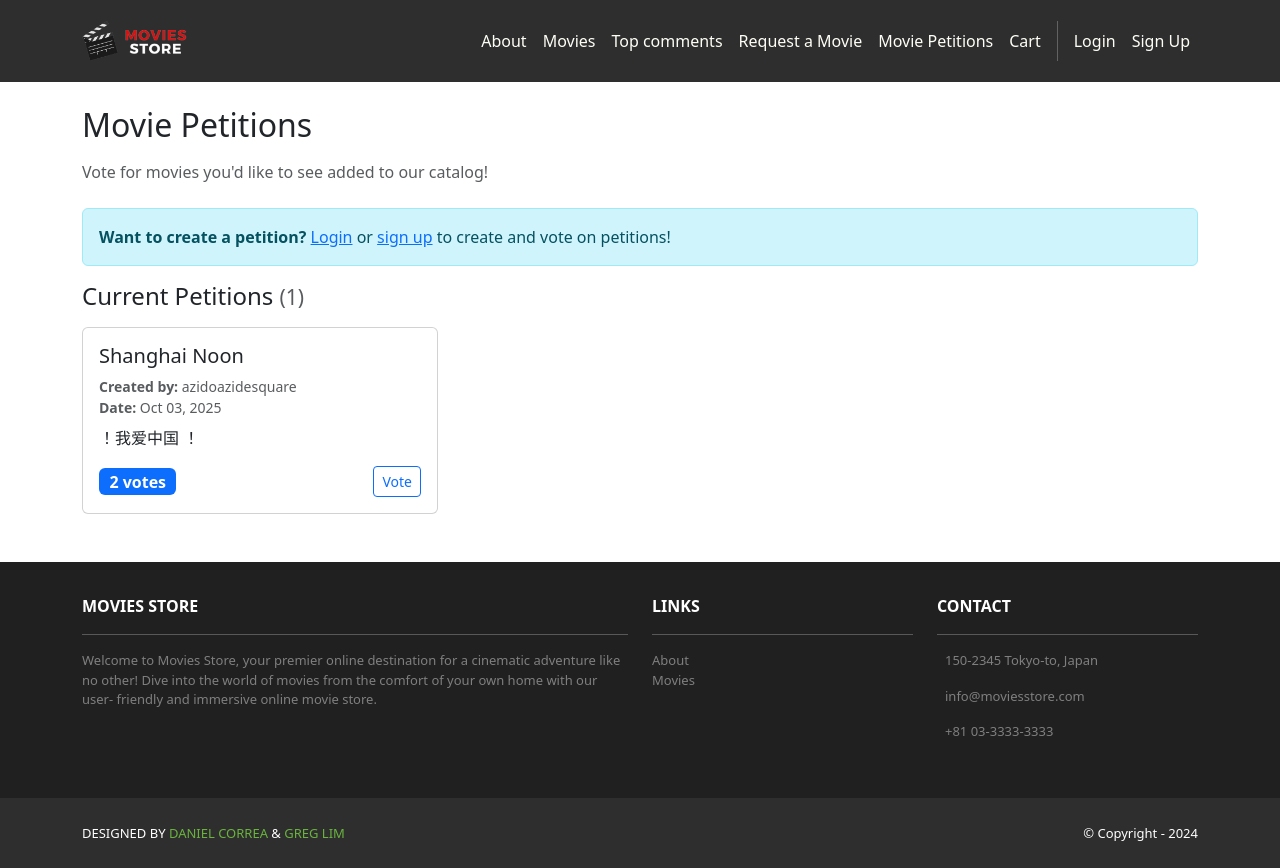
After one commit to graeyyscale/moviesstore, a Django app: page /movies/petitions/ in a window 1280 px wide. The commit adds this page. Run offline with Django 5.2, Linux system fonts and the light colour scheme; data comes from the database, SQL or seed files in the repository; both versions use the stored data as it was after the commit.

Commit message:
Practical Remedial Update

```diff
--- a/movies/forms.py
+++ b/movies/forms.py
@@ -1,5 +1,5 @@
 from django import forms
-from .models import MovieRequest
+from .models import MovieRequest, MoviePetition
 
 class MovieRequestForm(forms.ModelForm):
     class Meta:
@@ -13,3 +13,17 @@ class MovieRequestForm(forms.ModelForm):
             "name": forms.TextInput(attrs={"class": "form-control"}),
             "description": forms.Textarea(attrs={"rows": 3, "class": "form-control"}),
         }
+
+
+class MoviePetitionForm(forms.ModelForm):
+    class Meta:
+        model = MoviePetition
+        fields = ["name", "description"]
+        labels = {
+            "name": "Movie Name",
+            "description": "Why should this movie be added?",
+        }
+        widgets = {
+            "name": forms.TextInput(attrs={"class": "form-control"}),
+            "description": forms.Textarea(attrs={"rows": 4, "class": "form-control", "placeholder": "Tell us why this movie should be added to our catalog..."}),
+        }
--- a/movies/models.py
+++ b/movies/models.py
@@ -56,3 +56,59 @@ class MovieRequest(models.Model):
 
     def __str__(self):
         return f"{self.name} (by {self.user})"
+
+
+class MoviePetition(models.Model):
+    """
+    A petition for a movie to be added to the store.
+    All users can see and vote on petitions.
+    """
+    user = models.ForeignKey(
+        settings.AUTH_USER_MODEL,
+        on_delete=models.CASCADE,
+        related_name="movie_petitions",
+    )
+    name = models.CharField(max_length=200)
+    description = models.TextField(blank=True)
+    created_at = models.DateTimeField(default=timezone.now)
+
+    class Meta:
+        ordering = ("-created_at",)
+
+    def __str__(self):
+        return f"{self.name} (petition by {self.user})"
+
+    def get_vote_count(self):
+        """Get the total number of votes for this petition"""
+        return self.votes.count()
+
+    def user_has_voted(self, user):
+        """Check if a user has already voted on this petition"""
+        if not user.is_authenticated:
+            return False
+        return self.votes.filter(user=user).exists()
+
+
+class MoviePetitionVote(models.Model):
+    """
+    A vote on a movie petition.
+    Each user can vote only once per petition.
+    """
+    user = models.ForeignKey(
+        settings.AUTH_USER_MODEL,
+        on_delete=models.CASCADE,
+        related_name="petition_votes",
+    )
+    petition = models.ForeignKey(
+        MoviePetition,
+        on_delete=models.CASCADE,
+        related_name="votes",
+    )
+    created_at = models.DateTimeField(default=timezone.now)
+
+    class Meta:
+        unique_together = ('user', 'petition')  # Prevent duplicate votes
+        ordering = ("-created_at",)
+
+    def __str__(self):
+        return f"{self.user.username} voted for {self.petition.name}"
--- /dev/null
+++ b/movies/templates/movies/petitions.html
@@ -0,0 +1,105 @@
+{% extends 'base.html' %}
+{% load static %}
+{% block content %}
+<div class="container py-4">
+
+  <h2 class="mb-3">Movie Petitions</h2>
+  <p class="text-muted mb-4">Vote for movies you'd like to see added to our catalog!</p>
+
+  {# Flash messages #}
+  {% if messages %}
+    <div class="mb-3">
+      {% for message in messages %}
+        <div class="alert alert-{{ message.tags|default:'info' }}" role="alert">{{ message }}</div>
+      {% endfor %}
+    </div>
+  {% endif %}
+
+  {# Create Petition Form #}
+  {% if user.is_authenticated %}
+  <div class="card mb-4">
+    <div class="card-header">
+      <h5 class="mb-0">Create a New Petition</h5>
+    </div>
+    <div class="card-body">
+      <form method="post" action="{% url 'movies.petitions' %}">
+        {% csrf_token %}
+        <input type="hidden" name="create_petition" value="1">
+        <div class="mb-3">
+          <label for="{{ template_data.form.name.id_for_label }}" class="form-label">{{ template_data.form.name.label }}</label>
+          {{ template_data.form.name }}
+        </div>
+        <div class="mb-3">
+          <label for="{{ template_data.form.description.id_for_label }}" class="form-label">{{ template_data.form.description.label }}</label>
+          {{ template_data.form.description }}
+        </div>
+        <button type="submit" class="btn btn-primary">Create Petition</button>
+      </form>
+    </div>
+  </div>
+  {% else %}
+  <div class="alert alert-info">
+    <strong>Want to create a petition?</strong> <a href="{% url 'accounts.login' %}">Login</a> or <a href="{% url 'accounts.signup' %}">sign up</a> to create and vote on petitions!
+  </div>
+  {% endif %}
+
+  {# Petitions List #}
+  <h4 class="mb-3">Current Petitions <small class="text-muted">({{ template_data.petitions|length }})</small></h4>
+
+  {% if template_data.petitions %}
+    <div class="row">
+      {% for petition in template_data.petitions %}
+        <div class="col-md-6 col-lg-4 mb-4">
+          <div class="card h-100">
+            <div class="card-body d-flex flex-column">
+              <h5 class="card-title">{{ petition.name }}</h5>
+              <p class="card-text text-muted small mb-2">
+                <strong>Created by:</strong> {{ petition.user.username }}<br>
+                <strong>Date:</strong> {{ petition.created_at|date:"M d, Y" }}
+              </p>
+              {% if petition.description %}
+                <p class="card-text flex-grow-1">{{ petition.description|linebreaksbr }}</p>
+              {% endif %}
+              <div class="mt-auto">
+                <div class="d-flex justify-content-between align-items-center">
+                  <span class="badge bg-primary fs-6">
+                    <i class="fas fa-thumbs-up"></i> {{ petition.vote_count }} vote{{ petition.vote_count|pluralize }}
+                  </span>
+                  {% if user.is_authenticated %}
+                    {% if petition.user_has_voted %}
+                      <span class="text-success small">
+                        <i class="fas fa-check"></i> You voted
+                      </span>
+                    {% else %}
+                      <form method="post" action="{% url 'movies.petitions' %}" class="d-inline">
+                        {% csrf_token %}
+                        <input type="hidden" name="vote_petition_id" value="{{ petition.id }}">
+                        <button type="submit" class="btn btn-outline-primary btn-sm">
+                          <i class="fas fa-thumbs-up"></i> Vote
+                        </button>
+                      </form>
+                    {% endif %}
+                  {% else %}
+                    <a href="{% url 'accounts.login' %}" class="btn btn-outline-primary btn-sm">
+                      <i class="fas fa-thumbs-up"></i> Vote
+                    </a>
+                  {% endif %}
+                </div>
+              </div>
+            </div>
+          </div>
+        </div>
+      {% endfor %}
+    </div>
+  {% else %}
+    <div class="text-center py-5">
+      <div class="text-muted">
+        <i class="fas fa-clipboard-list fa-3x mb-3"></i>
+        <h5>No petitions yet</h5>
+        <p>Be the first to create a petition for a movie you'd like to see added!</p>
+      </div>
+    </div>
+  {% endif %}
+
+</div>
+{% endblock %}
--- a/movies/urls.py
+++ b/movies/urls.py
@@ -6,6 +6,7 @@ urlpatterns = [
 
     path('', views.index, name='movies.index'),
     path('requests/', views.movie_requests, name='movies.requests'),
+    path('petitions/', views.movie_petitions, name='movies.petitions'),
     path('comments/top/', views.top_comments, name='movies.top_comments'),
     path('<int:id>/', views.show, name='movies.show'),
     path('<int:id>/review/create/', views.create_review, name='movies.create_review'),
--- a/movies/views.py
+++ b/movies/views.py
@@ -1,8 +1,8 @@
-from django.db.models import Value, FloatField
+from django.db.models import Value, FloatField, Count
 from django.db.models.functions import Length, Lower, Replace
 from django.shortcuts import render, redirect, get_object_or_404
-from .models import Movie, Review, MovieRequest
-from .forms import MovieRequestForm
+from .models import Movie, Review, MovieRequest, MoviePetition, MoviePetitionVote
+from .forms import MovieRequestForm, MoviePetitionForm
 from django.contrib.auth.decorators import login_required
 from django.contrib import messages
 def index(request):
@@ -174,3 +174,60 @@ def top_comments(request):
         'reviews': reviews_qs,
     }
     return render(request, 'movies/top_comments.html', {'template_data': template_data})
+
+
+def movie_petitions(request):
+    """
+    Display all movie petitions with vote counts.
+    Users can create new petitions and vote on existing ones.
+    """
+    # Handle voting
+    if request.method == "POST" and "vote_petition_id" in request.POST:
+        if not request.user.is_authenticated:
+            messages.error(request, "You must be logged in to vote.")
+            return redirect("movies.petitions")
+
+        petition_id = request.POST.get("vote_petition_id")
+        petition = get_object_or_404(MoviePetition, pk=petition_id)
+
+        # Check if user already voted
+        if petition.user_has_voted(request.user):
+            messages.warning(request, "You have already voted on this petition.")
+        else:
+            # Create vote
+            MoviePetitionVote.objects.create(user=request.user, petition=petition)
+            messages.success(request, f"Your vote for '{petition.name}' has been recorded!")
+
+        return redirect("movies.petitions")
+
+    # Handle petition creation
+    if request.method == "POST" and "create_petition" in request.POST:
+        if not request.user.is_authenticated:
+            messages.error(request, "You must be logged in to create a petition.")
+            return redirect("movies.petitions")
+
+        form = MoviePetitionForm(request.POST)
+        if form.is_valid():
+            MoviePetition.objects.create(
+                user=request.user,
+                name=form.cleaned_data["name"].strip(),
+                description=form.cleaned_data["description"].strip(),
+            )
+            messages.success(request, "Petition created successfully!")
+            return redirect("movies.petitions")
+    else:
+        form = MoviePetitionForm()
+
+    # Get all petitions with vote counts and check if current user has voted
+    petitions = MoviePetition.objects.annotate(vote_count=Count('votes')).order_by('-vote_count', '-created_at')
+
+    # Add user vote status to each petition
+    for petition in petitions:
+        petition.user_has_voted = petition.user_has_voted(request.user)
+
+    template_data = {
+        'title': 'Movie Petitions',
+        'form': form,
+        'petitions': petitions,
+    }
+    return render(request, 'movies/petitions.html', {'template_data': template_data})
--- a/moviesstore/templates/base.html
+++ b/moviesstore/templates/base.html
@@ -49,6 +49,7 @@
             <a class="nav-link" href="{% url 'movies.index' %}">Movies</a>
             <a class="nav-link" href="{% url 'movies.top_comments' %}">Top comments</a>
             <a class="nav-link" href="{% url 'movies.requests' %}">Request a Movie</a>
+            <a class="nav-link" href="{% url 'movies.petitions' %}">Movie Petitions</a>
             <a class="nav-link" href="{% url 'cart.index' %}">Cart</a>
 
             <div class="vr bg-white mx-2 d-none d-lg-block"></div>
```
Also changed, not shown: db.sqlite3, movies/migrations/0004_moviepetition_moviepetitionvote.py (added).
